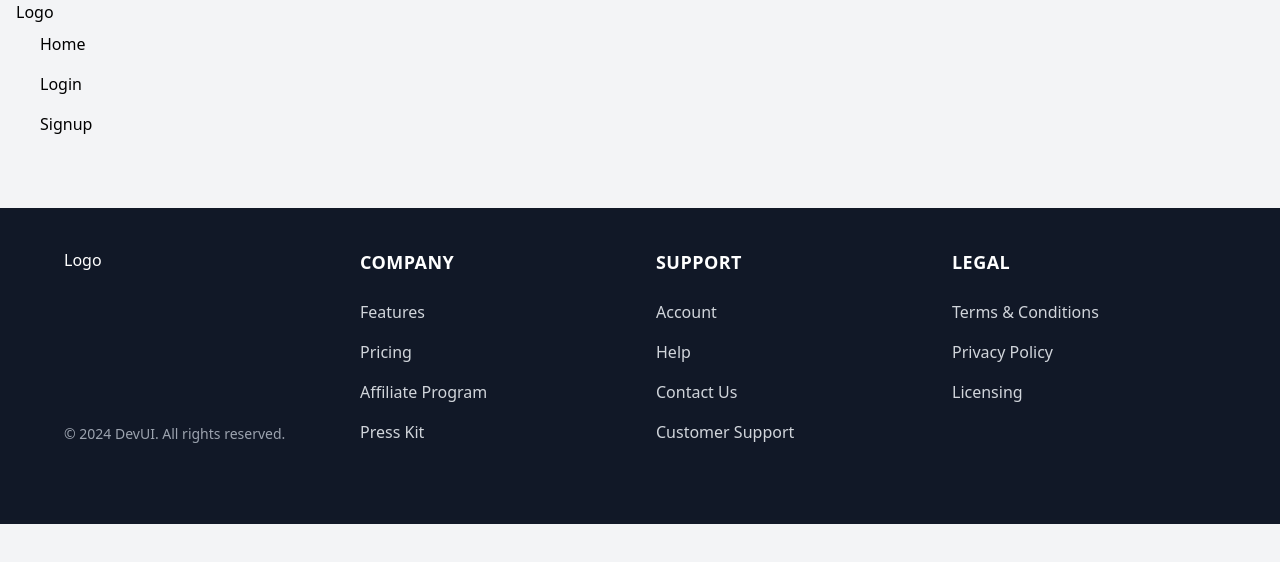
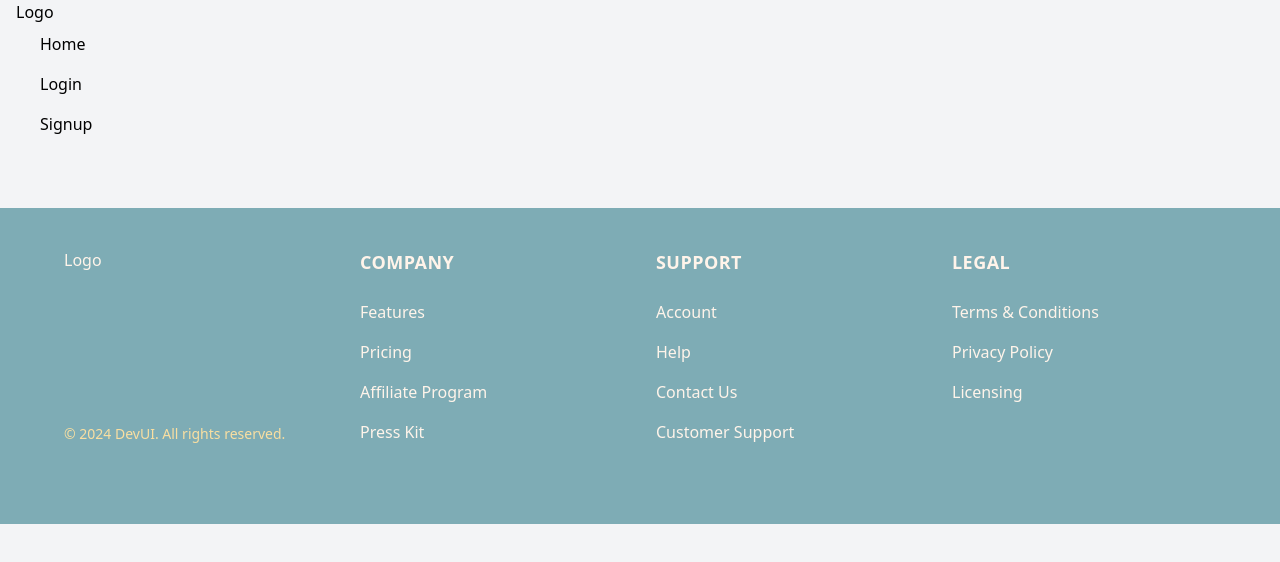
Before and after one commit to DamodarPatil/Blog-website, a React (Vite) app: page / in a window 1280 px wide. Shown: the top 562 px of the page. Built offline with nearby package versions, Linux system fonts and the light colour scheme; no server answers.

Commit message:
Refactor Footer component to update link colors and add prop types

```diff
--- a/src/components/Footer/Footer.jsx
+++ b/src/components/Footer/Footer.jsx
@@ -1,9 +1,9 @@
 import { Link } from "react-router-dom";
 import { Logo } from "../index";
 
-function Footer() {
+const Footer = () => {
   return (
-    <footer className="bg-gray-900 text-white py-10">
+    <footer className="bg-[#7EACB5] text-[#FFF4EA] py-10">
       <div className="container mx-auto px-6 md:px-12 lg:px-16">
         <div className="grid grid-cols-1 md:grid-cols-2 lg:grid-cols-4 gap-8">
           {/* Logo and Copyright */}
@@ -11,20 +11,20 @@ function Footer() {
             <div>
               <Logo width="120px" />
             </div>
-            <p className="text-sm text-gray-400">
+            <p className="text-sm text-[#FADFA1]">
               &copy; {new Date().getFullYear()} DevUI. All rights reserved.
             </p>
           </div>
 
           {/* Company Links */}
           <div>
-            <h3 className="mb-6 text-lg font-semibold uppercase tracking-wide">
+            <h3 className="mb-6 text-lg font-semibold uppercase tracking-wide text-[#FFF4EA]">
               Company
             </h3>
             <ul className="space-y-4">
               <li>
                 <Link
-                  className="text-gray-300 hover:text-white transition"
+                  className="text-[#FFF4EA] hover:text-[#C96868] transition"
                   to="/"
                 >
                   Features
@@ -32,7 +32,7 @@ function Footer() {
               </li>
               <li>
                 <Link
-                  className="text-gray-300 hover:text-white transition"
+                  className="text-[#FFF4EA] hover:text-[#C96868] transition"
                   to="/"
                 >
                   Pricing
@@ -40,7 +40,7 @@ function Footer() {
               </li>
               <li>
                 <Link
-                  className="text-gray-300 hover:text-white transition"
+                  className="text-[#FFF4EA] hover:text-[#C96868] transition"
                   to="/"
                 >
                   Affiliate Program
@@ -48,7 +48,7 @@ function Footer() {
               </li>
               <li>
                 <Link
-                  className="text-gray-300 hover:text-white transition"
+                  className="text-[#FFF4EA] hover:text-[#C96868] transition"
                   to="/"
                 >
                   Press Kit
@@ -59,13 +59,13 @@ function Footer() {
 
           {/* Support Links */}
           <div>
-            <h3 className="mb-6 text-lg font-semibold uppercase tracking-wide">
+            <h3 className="mb-6 text-lg font-semibold uppercase tracking-wide text-[#FFF4EA]">
               Support
             </h3>
             <ul className="space-y-4">
               <li>
                 <Link
-                  className="text-gray-300 hover:text-white transition"
+                  className="text-[#FFF4EA] hover:text-[#C96868] transition"
                   to="/"
                 >
                   Account
@@ -73,7 +73,7 @@ function Footer() {
               </li>
               <li>
                 <Link
-                  className="text-gray-300 hover:text-white transition"
+                  className="text-[#FFF4EA] hover:text-[#C96868] transition"
                   to="/"
                 >
                   Help
@@ -81,7 +81,7 @@ function Footer() {
               </li>
               <li>
                 <Link
-                  className="text-gray-300 hover:text-white transition"
+                  className="text-[#FFF4EA] hover:text-[#C96868] transition"
                   to="/"
                 >
                   Contact Us
@@ -89,7 +89,7 @@ function Footer() {
               </li>
               <li>
                 <Link
-                  className="text-gray-300 hover:text-white transition"
+                  className="text-[#FFF4EA] hover:text-[#C96868] transition"
                   to="/"
                 >
                   Customer Support
@@ -100,13 +100,13 @@ function Footer() {
 
           {/* Legal Links */}
           <div>
-            <h3 className="mb-6 text-lg font-semibold uppercase tracking-wide">
+            <h3 className="mb-6 text-lg font-semibold uppercase tracking-wide text-[#FFF4EA]">
               Legal
             </h3>
             <ul className="space-y-4">
               <li>
                 <Link
-                  className="text-gray-300 hover:text-white transition"
+                  className="text-[#FFF4EA] hover:text-[#C96868] transition"
                   to="/"
                 >
                   Terms & Conditions
@@ -114,7 +114,7 @@ function Footer() {
               </li>
               <li>
                 <Link
-                  className="text-gray-300 hover:text-white transition"
+                  className="text-[#FFF4EA] hover:text-[#C96868] transition"
                   to="/"
                 >
                   Privacy Policy
@@ -122,7 +122,7 @@ function Footer() {
               </li>
               <li>
                 <Link
-                  className="text-gray-300 hover:text-white transition"
+                  className="text-[#FFF4EA] hover:text-[#C96868] transition"
                   to="/"
                 >
                   Licensing
@@ -138,7 +138,7 @@ function Footer() {
             href="https://facebook.com"
             target="_blank"
             rel="noopener noreferrer"
-            className="text-gray-400 hover:text-white"
+            className="text-[#FADFA1] hover:text-[#C96868]"
           >
             <i className="fab fa-facebook-f"></i>
           </a>
@@ -146,7 +146,7 @@ function Footer() {
             href="https://twitter.com"
             target="_blank"
             rel="noopener noreferrer"
-            className="text-gray-400 hover:text-white"
+            className="text-[#FADFA1] hover:text-[#C96868]"
           >
             <i className="fab fa-twitter"></i>
           </a>
@@ -154,7 +154,7 @@ function Footer() {
             href="https://linkedin.com"
             target="_blank"
             rel="noopener noreferrer"
-            className="text-gray-400 hover:text-white"
+            className="text-[#FADFA1] hover:text-[#C96868]"
           >
             <i className="fab fa-linkedin-in"></i>
           </a>
@@ -162,6 +162,6 @@ function Footer() {
       </div>
     </footer>
   );
-}
+};
 
 export default Footer;
```
